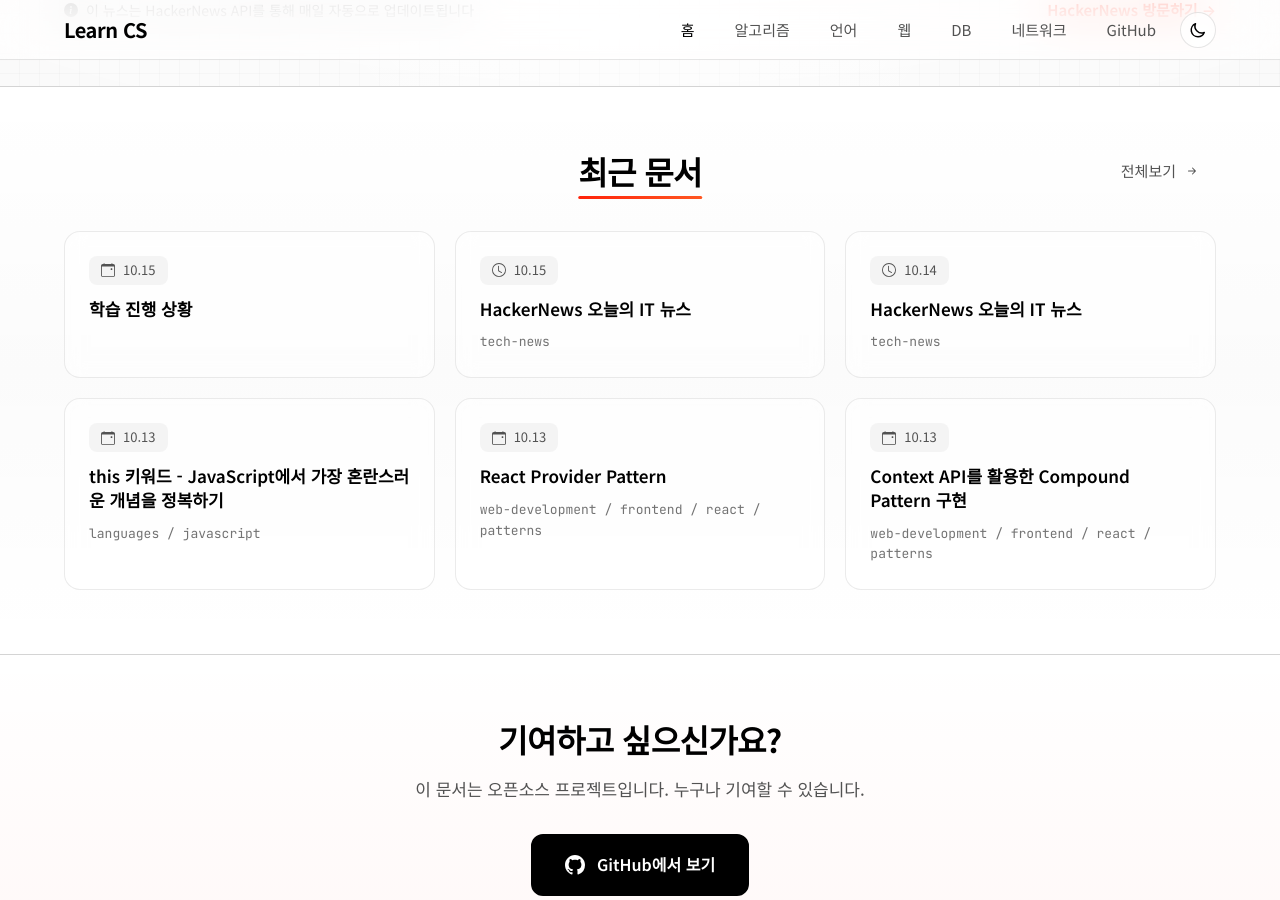
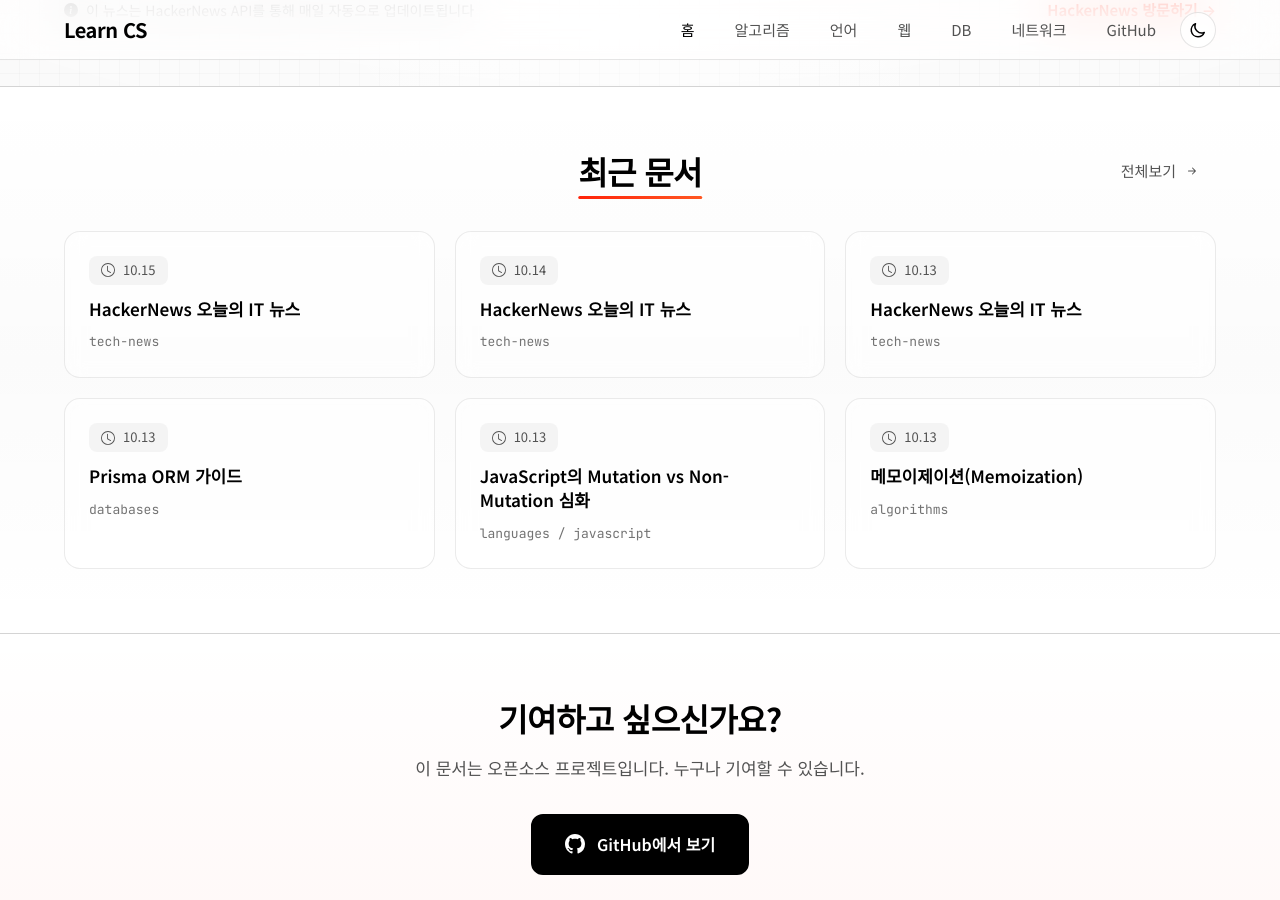
Before and after one commit to lledellebell/learn-cs, a Jekyll site: the page built from index.md, in a window 1280 px wide and 900 px high, scrolled down 1386 px. Built offline with Jekyll 4.4.1, drawn with Linux system fonts in a browser that asks for light colours.

Commit message:
feat: last_modified_at 필드가 있는 페이지를 먼저 정렬

```diff
--- a/NAVIGATION.md
+++ b/NAVIGATION.md
@@ -1,6 +1,6 @@
 ## 목차
 
-> **총 49개의 문서**(마지막 업데이트 정보: 2025년 10월 15일 오후 01:54)
+> **총 49개의 문서**(마지막 업데이트 정보: 2025년 10월 15일 오후 02:13)
 
 > 최근 수정된 문서:
 >- **"HackerNews 오늘의 IT 뉴스"** (2025년 10월 15일)
@@ -136,6 +136,6 @@
 
 1. **["HackerNews 오늘의 IT 뉴스"](/tech-news/2025-10-15-hackernews-top-stories.md)** - 2025년 10월 15일
 1. **["HackerNews 오늘의 IT 뉴스"](/tech-news/latest.md)** - 2025년 10월 15일
+1. **[Event Bus - 모듈 간 통신의 우아한 해결책](/web-development/patterns/event-bus.md)** - 2025년 10월 15일
 1. **[학습 진행 상황](/learning-progress.md)** - 2025년 10월 15일
-1. **[Event Bus - 모듈 간 통신의 우아한 해결책](/web-development/patterns/event-bus.md)** - 2025년 10월 15일
 1. **["HackerNews 오늘의 IT 뉴스"](/tech-news/2025-10-14-hackernews-top-stories.md)** - 2025년 10월 14일
--- a/_layouts/home.html
+++ b/_layouts/home.html
@@ -327,7 +327,10 @@
 
       <div class="home-recent-grid">
         {% assign md_pages = site.pages | where_exp: "item", "item.path contains '.md'" %}
-        {% assign sorted_pages = md_pages | sort: 'date' | reverse %}
+        {% comment %} last_modified_at를 우선으로 정렬하되, 없으면 date 사용 {% endcomment %}
+        {% assign pages_with_modified = md_pages | where_exp: "item", "item.last_modified_at != nil" | sort: 'last_modified_at' | reverse %}
+        {% assign pages_with_date_only = md_pages | where_exp: "item", "item.last_modified_at == nil and item.date != nil" | sort: 'date' | reverse %}
+        {% assign sorted_pages = pages_with_modified | concat: pages_with_date_only %}
         {% assign count = 0 %}
         {% for page in sorted_pages %}
           {% if page.path != 'README.md' and page.path != 'index.md' and page.title and count < 6 %}
```
Also changed, not shown: feed.json (+19 -19 lines), feed.xml (+10 -10 lines).
